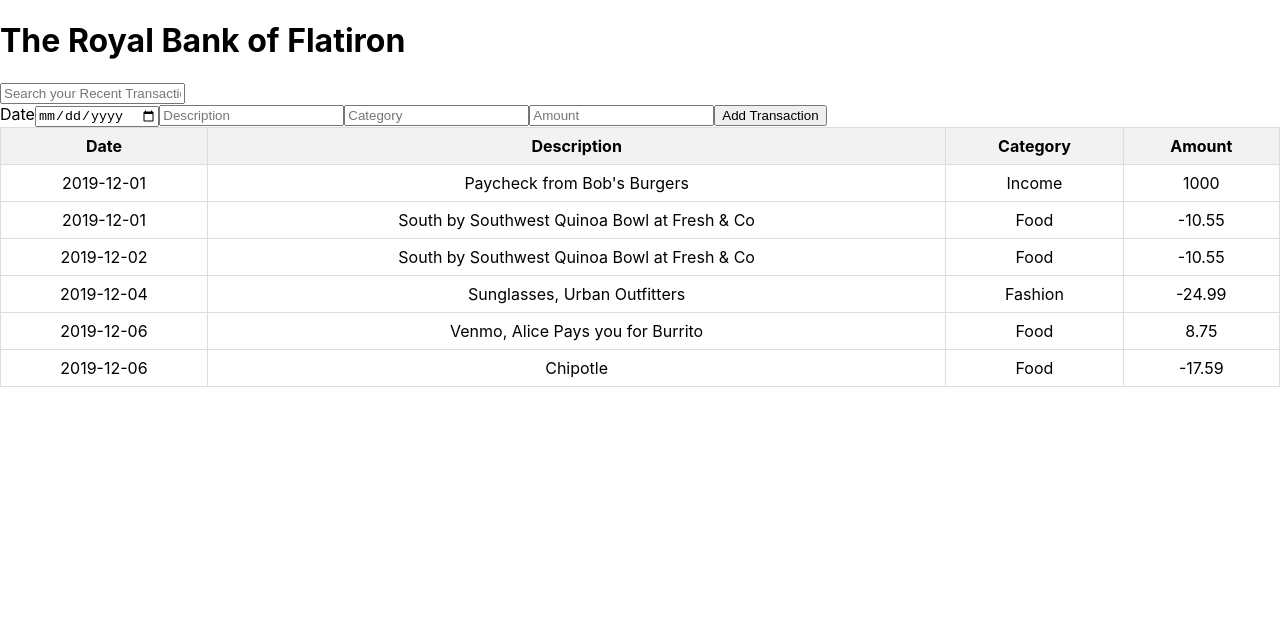
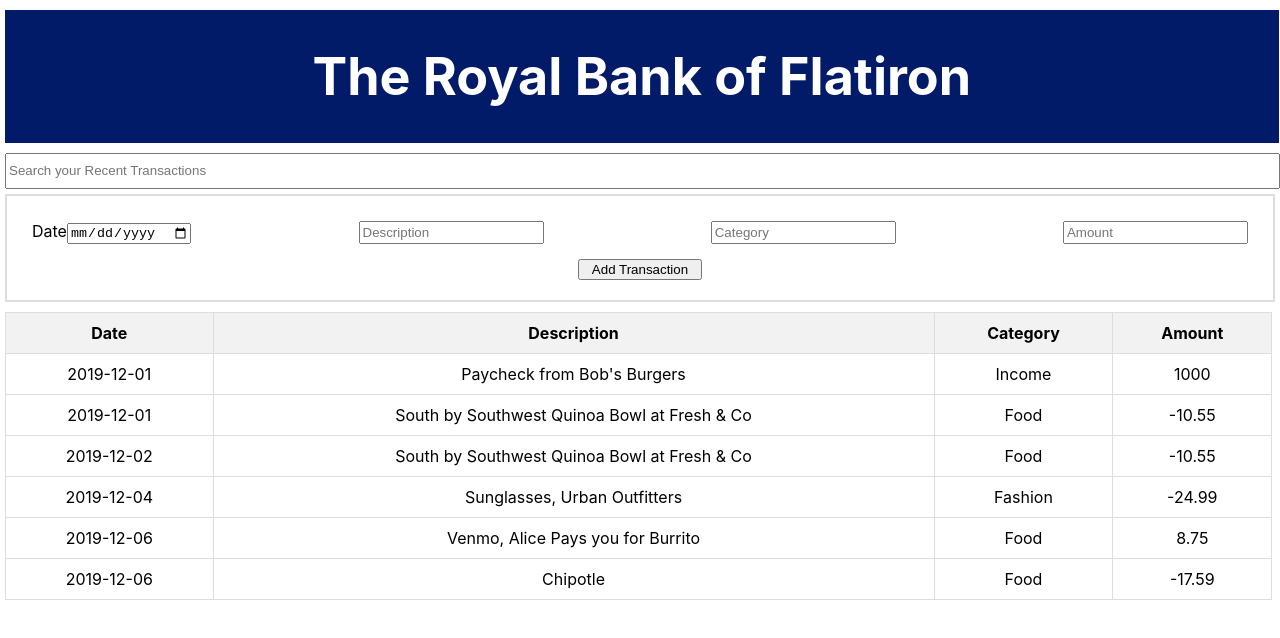
Before and after one commit to MosesMk254/Challenge-1-phase-2, a React (Create React App) app: page / in a window 1280 px wide. Shown: the top 638 px of the page. Built offline with nearby package versions, Linux system fonts and the light colour scheme.

Commit message:
implementing the styling

```diff
--- a/src/App.css
+++ b/src/App.css
@@ -3,9 +3,45 @@
 }
 
 table {
-  width: 100%;
+  width: 99%;
   border-collapse: collapse;
-  margin-bottom: 20px;
+  padding: 20px;
+  margin-left: 5px;
+  margin-right: 5px;
+  margin-top: 10px;
+}
+
+.Search-input {
+  width: 99%;
+  margin-left: 5px;
+  margin-right: 5px;
+  margin-top: 10px;
+  height: 30px;
+}
+
+form {
+  margin: 5px;
+  display: flex;
+  flex-direction: column;
+}
+
+.Form-values {
+  margin: 10px;
+  display: flex;
+  flex-wrap: wrap;
+  justify-content: space-between;
+}
+
+.Form-input {
+  margin: 5px;
+  padding: 10px;
+  height: auto;
+  border: 2px solid #ddd;
+}
+
+.form-btn {
+  width: 10%;
+  margin: 5px auto;
 }
 
 .App-logo {
@@ -20,14 +56,18 @@ table {
 }
 
 .App-header {
-  background-color: #282c34;
-  min-height: 100vh;
+  background-color: rgb(2, 27, 105);
+  width: 99.5%;
+  min-height: auto;
   display: flex;
   flex-direction: column;
   align-items: center;
   justify-content: center;
   font-size: calc(10px + 2vmin);
   color: white;
+  margin-left: 5px;
+  margin-right: 5px;
+  margin-top: 10px;
 }
 
 .App-link {
@@ -45,12 +85,12 @@ table {
 
 td {
   border: 1px solid #ddd;
-  padding: 8px;
+  padding: 10px;
   text-align: center;
 }
 th {
   background-color: #f2f2f2;
   border: 1px solid #ddd;
-  padding: 8px;
+  padding: 10px;
   text-align: center;
 }
--- a/src/components/Header.js
+++ b/src/components/Header.js
@@ -1,8 +1,9 @@
 import React from "react";
+import "../App.css";
 
 const DisplayHeader = () => {
   return (
-    <div>
+    <div className="App-header">
       <h1>The Royal Bank of Flatiron</h1>
     </div>
   );
--- a/src/components/Search.js
+++ b/src/components/Search.js
@@ -1,4 +1,5 @@
 import React, { useState } from "react";
+import "../App.css";
 
 const SearchOption = ({ onSearch }) => {
   const [searchTerm, setSearchTerm] = useState("");
@@ -10,6 +11,7 @@ const SearchOption = ({ onSearch }) => {
   return (
     <div>
       <input
+        className="Search-input"
         type="text"
         placeholder="Search your Recent Transactions"
         value={searchTerm}
--- a/src/components/TransactionForm.js
+++ b/src/components/TransactionForm.js
@@ -1,4 +1,5 @@
 import React, { useState } from "react";
+import "../App.css";
 
 const TransactionForm = ({ onAddTrasaction }) => {
   const [date, setDate] = useState("");
@@ -21,15 +22,17 @@ const TransactionForm = ({ onAddTrasaction }) => {
     SetAmount("");
   };
   return (
+    <div className="Form-input">
+      <form onSubmit={handleSubmit}>
+        <div className="Form-values">
           <div>
-      <form onSubmit={handleSubmit}>
             <label>Date</label>
             <input
               type="date"
               value={date}
               onChange={(e) => setDate(e.target.value)}
             />
-
+          </div>
           <input
             type="text"
             placeholder="Description"
@@ -50,8 +53,10 @@ const TransactionForm = ({ onAddTrasaction }) => {
             value={amount}
             onChange={(e) => SetAmount(e.target.value)}
           />
-
-        <button type="submit">Add Transaction</button>
+        </div>
+        <button className="form-btn" type="submit">
+          Add Transaction
+        </button>
       </form>
     </div>
   );
--- a/src/components/TransactionTable.js
+++ b/src/components/TransactionTable.js
@@ -1,4 +1,5 @@
 import React from "react";
+import "../App.css";
 
 const TransactionTable = ({ transactions }) => {
   return (
```
Lines whose indentation alone changed are shown as unchanged.
